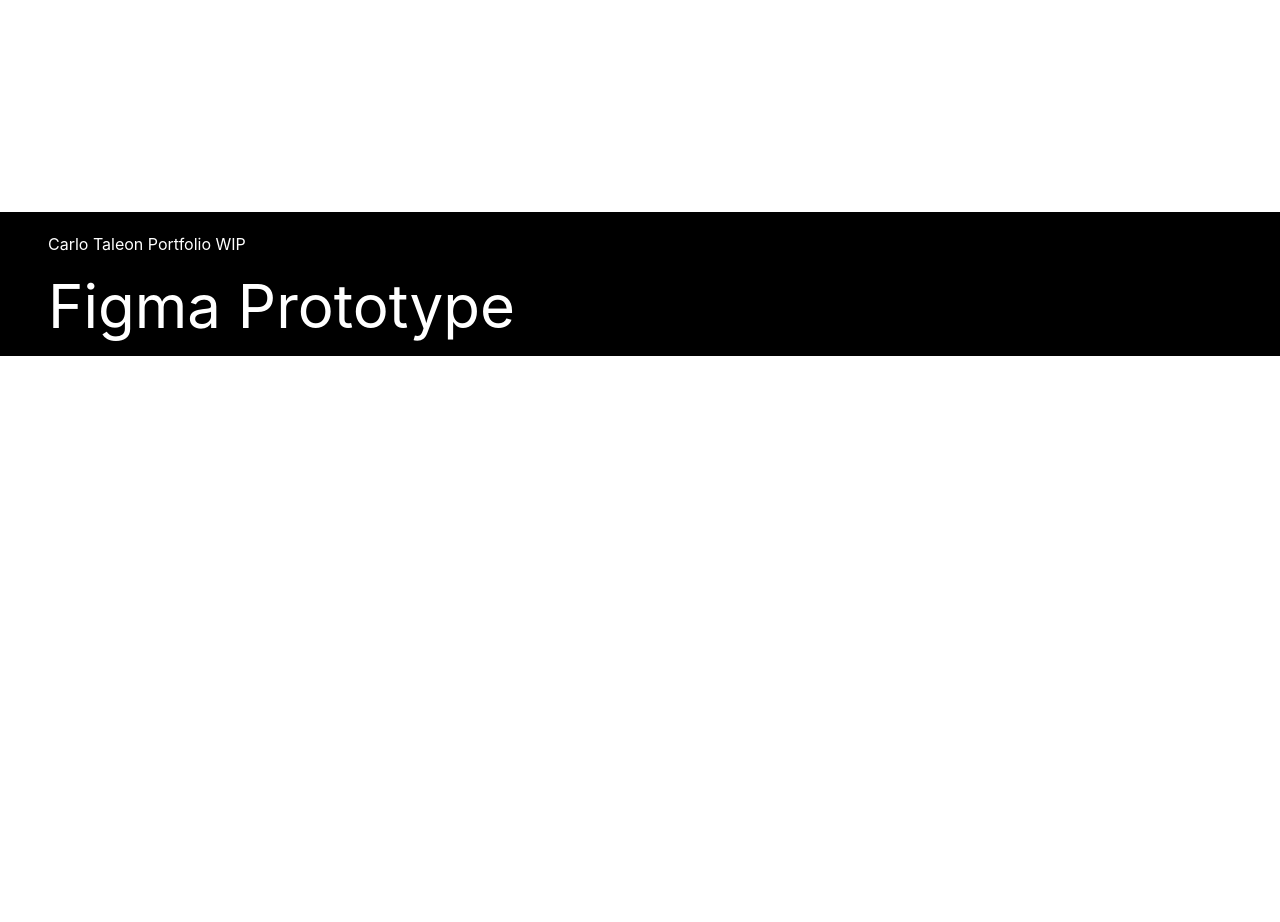
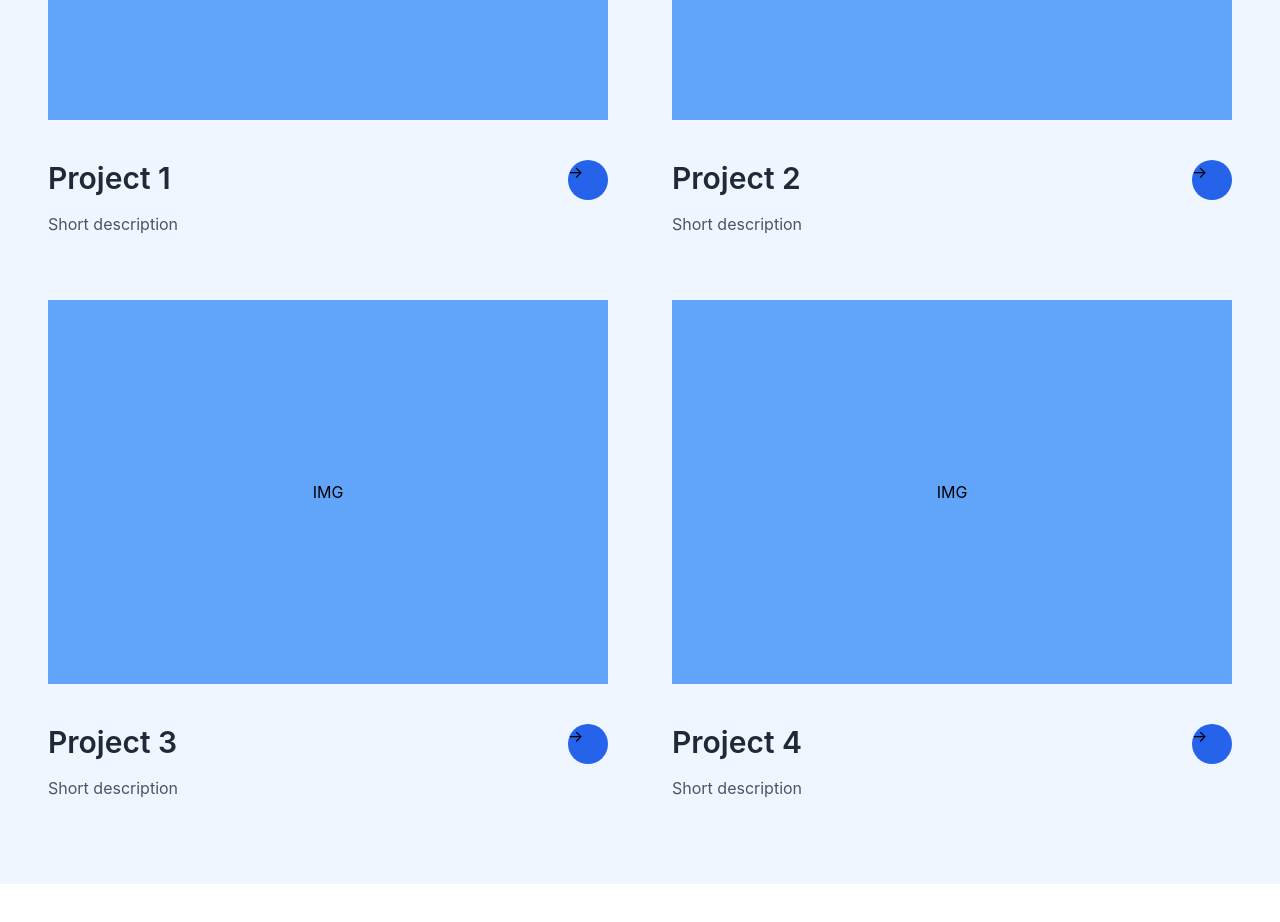
Before and after one commit to Blankeos/next-portfolio, a Next.js app: page / in a window 1280 px wide. Shown: the part 1160-2082 px from the top of the page. Before the commit the page ends 1516 px from the top, so only its background shows below. Built offline with nearby package versions, Linux system fonts and the light colour scheme.

Commit message:
Wrote the base of the Projects section

```diff
--- /dev/null
+++ b/components/Projects.tsx
@@ -0,0 +1,57 @@
+import React from "react";
+import Container from "./Container";
+import SectionHeading from "./SectionHeading";
+
+const Projects = () => {
+  return (
+    <section className="bg-blue-50 w-full py-16">
+      <Container maxWidth="7xl" className="relative">
+        <SectionHeading
+          className="font-light text-5xl absolute"
+          text={["Featured", "Projects"]}
+        />
+        <ProjectsGrid />
+      </Container>
+    </section>
+  );
+};
+
+const ProjectsGrid = () => {
+  return (
+    <div className="grid grid-cols-2 gap-16 mt-12">
+      <ProjectCard title="1" />
+      <ProjectCard title="2" />
+      <ProjectCard title="3" />
+      <ProjectCard title="4" />
+    </div>
+  );
+};
+
+interface ProjectCardProps {
+  title: string;
+}
+
+const ProjectCard = ({ title }: ProjectCardProps) => {
+  return (
+    // <div
+    //   className="bg-blue-300 flex justify-center"
+    //   style={{ flexBasis: "calc(50% - 2rem)" }}
+    // >
+    //   item 1
+    // </div>
+    <div className=" flex flex-col">
+      <div className="h-96 flex items-center justify-center bg-blue-400">
+        IMG
+      </div>
+      <div className="flex justify-between pt-10">
+        <h3 className="font-semibold text-3xl text-gray-800">
+          Project {title}
+        </h3>
+        <div className="rounded-full h-10 w-10 bg-blue-600">&rarr;</div>
+      </div>
+      <p className="pt-3 text-gray-600">Short description</p>
+    </div>
+  );
+};
+
+export default Projects;
```
